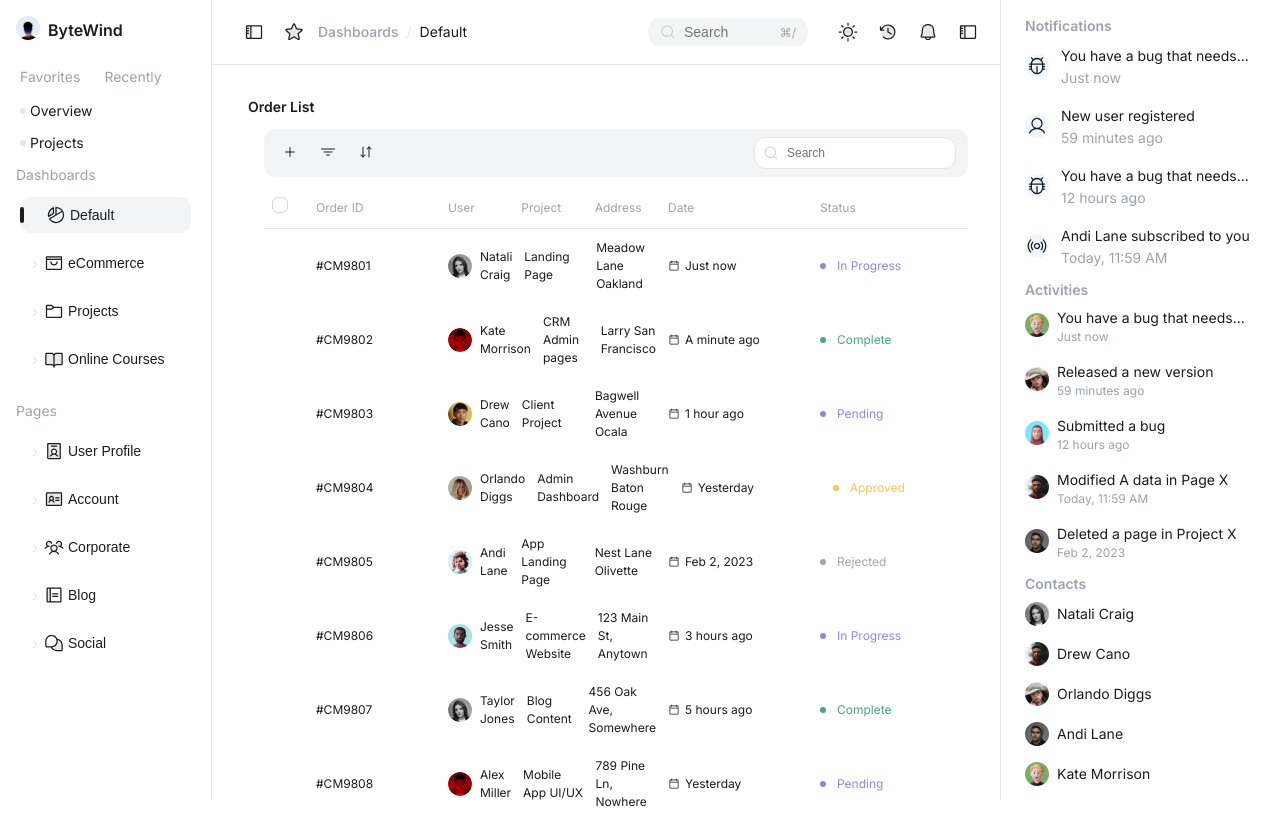
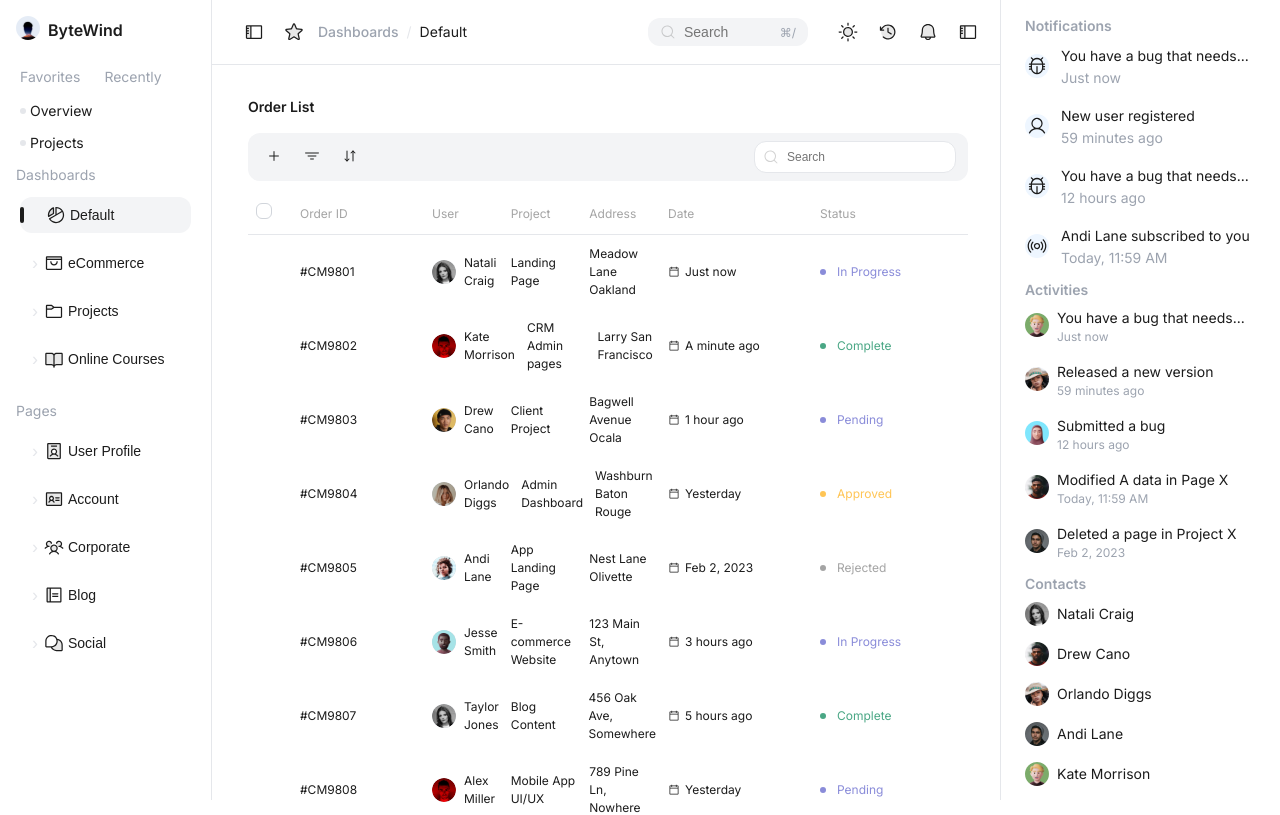
Before and after one commit to hssaluja25/dashboard, a React (Vite) app: page /orders in a window 1280 px wide. Shown: the top 815 px of the page. Built offline with nearby package versions, Linux system fonts and the light colour scheme.

Commit message:
updated order bar styling

```diff
--- a/src/index.css
+++ b/src/index.css
@@ -334,6 +334,8 @@ body {
 .orders-card {
   background: var(--surface);
   padding: 12px 16px;
+  padding-left: 0px;
+  padding-top: 16px;
 }
 
 .ol-title {
@@ -358,7 +360,7 @@ body {
   padding: 8px 12px;
   border-radius: 12px;
   background: var(--surface-subtle);
-  margin-bottom: 10px;
+  margin-bottom: 12px;
 }
 
 .ot-tools {
```
